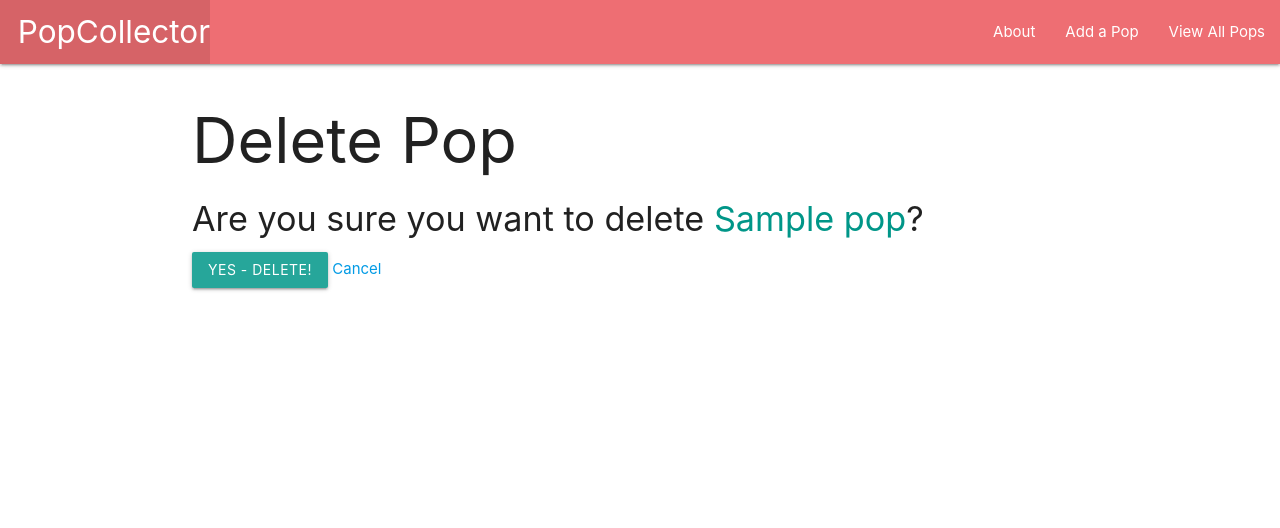
After one commit to audarbe/pop-collector, a Django app: page /pops/1/delete/ in a window 1280 px wide. The commit adds this page. Shown: the top 528 px of the page. Run offline with Django 3.2, Linux system fonts and the light colour scheme; tables that the repository leaves empty hold one stand-in row (values such as "Sample post").

Commit message:
CBV: Delete Confirmation

```diff
--- /dev/null
+++ b/main_app/templates/main_app/pop_confirm_delete.html
@@ -0,0 +1,13 @@
+{% extends 'base.html' %}
+
+{% block content %}
+  <h1>Delete Pop</h1>
+
+  <h4>Are you sure you want to delete <span class="teal-text">{{ object.name }}</span>?</h4>
+
+  <form action="" method="POST">
+    {% csrf_token %}
+    <input type="submit" value="Yes - Delete!" class="btn">
+    <a href="{% url 'pops_detail' pop.id %}">Cancel</a>
+  </form>
+{% endblock %}
--- a/main_app/templates/main_app/pop_form.html
+++ b/main_app/templates/main_app/pop_form.html
@@ -7,6 +7,7 @@
     {% else %}
       <h1>Add New Pop</h1>
     {% endif %}
+
   <form action="" method="post">
     {% csrf_token %}
     <table>
```
